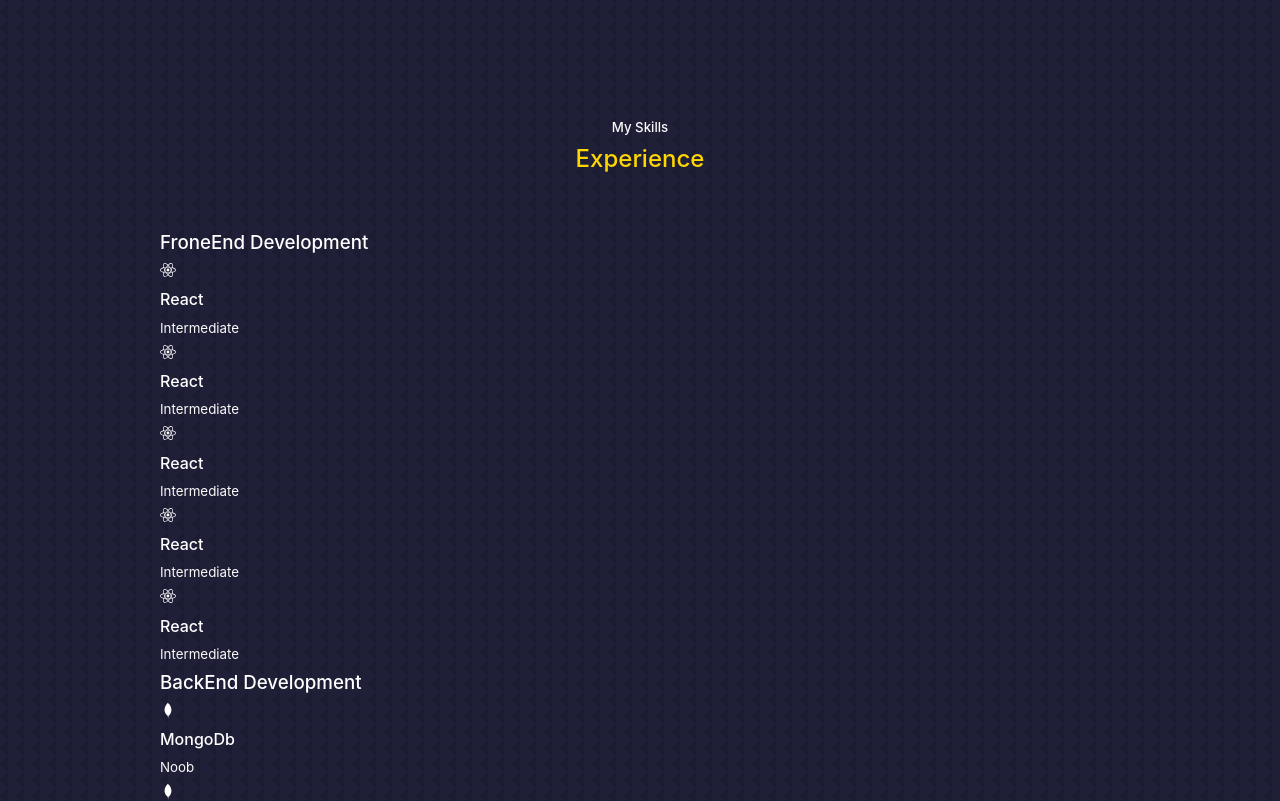
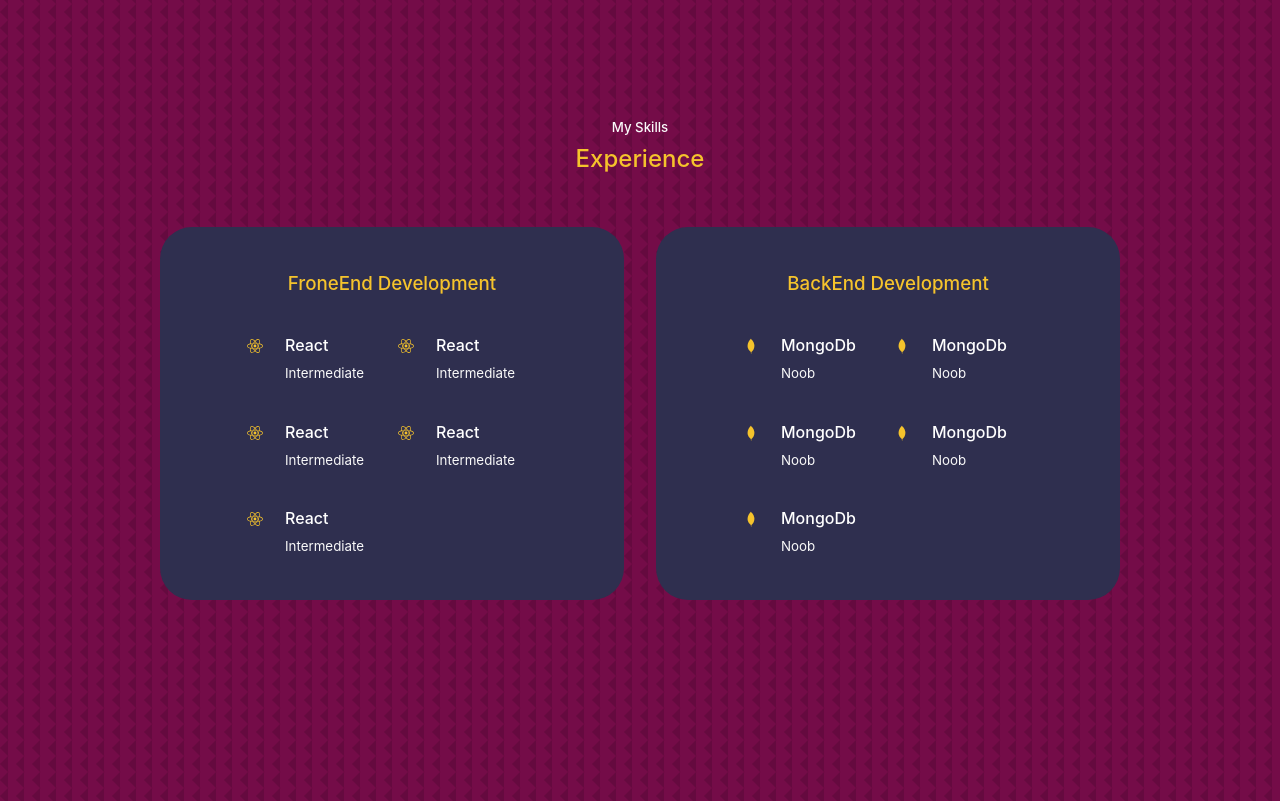
Before and after one commit to RajAdwaita/PortFolio, a React (Create React App) app in the folder portfolio/: page / in a window 1280 px wide. Shown: the part 1740-2541 px from the top of the page. Built offline with nearby package versions, Linux system fonts and the light colour scheme.

Commit message:
Started mq in experience section

```diff
--- a/portfolio/src/Components/experience/Experience.jsx
+++ b/portfolio/src/Components/experience/Experience.jsx
@@ -9,63 +9,84 @@
             <h5>My Skills</h5>
             <h2>Experience</h2>
 
-            <div className="container container_experience">
+            <div className="container experience_container">
                 <div className="experience_frontend">
                     <h3>FroneEnd Development</h3>
                     <div className="experience_content">
                         <article className='experience_details'>
-                            <FaReact />
+                            <FaReact className='experience_details_icon' />
+                            <div>
                                 <h4>React</h4>
                                 <small className='text-light'>Intermediate</small>
+                            </div>
                         </article>
                         <article className='experience_details'>
-                            <FaReact />
+                            <FaReact className='experience_details_icon' />
+                            <div>
                                 <h4>React</h4>
                                 <small className='text-light'>Intermediate</small>
+                            </div>
                         </article>
                         <article className='experience_details'>
-                            <FaReact />
+                            <FaReact className='experience_details_icon' />
+                            <div>
                                 <h4>React</h4>
                                 <small className='text-light'>Intermediate</small>
+                            </div>
                         </article>
                         <article className='experience_details'>
-                            <FaReact />
+                            <FaReact className='experience_details_icon' />
+                            <div>
                                 <h4>React</h4>
                                 <small className='text-light'>Intermediate</small>
+                            </div>
                         </article>
                         <article className='experience_details'>
-                            <FaReact />
+                            <FaReact className='experience_details_icon' />
+                            <div>
                                 <h4>React</h4>
                                 <small className='text-light'>Intermediate</small>
+                            </div>
                         </article>
 
+                    </div>
                 </div>
                 <div className="experience_backend">
                     <h3>BackEnd Development</h3><div className="experience_content">
                         <article className='experience_details'>
-                                <DiMongodb />
+                            <DiMongodb className='experience_details_icon' />
+                            <div>
                                 <h4>MongoDb</h4>
                                 <small className='text-light'>Noob</small>
+                            </div>
                         </article>
                         <article className='experience_details'>
-                                <DiMongodb />
+                            <DiMongodb className='experience_details_icon' />
+                            <div>
                                 <h4>MongoDb</h4>
                                 <small className='text-light'>Noob</small>
+                            </div>
                         </article>
                         <article className='experience_details'>
-                                <DiMongodb />
+                            <DiMongodb className='experience_details_icon' />
+                            <div>
                                 <h4>MongoDb</h4>
                                 <small className='text-light'>Noob</small>
+                            </div>
                         </article>
                         <article className='experience_details'>
-                                <DiMongodb />
+                            <DiMongodb className='experience_details_icon' />
+                            <div>
                                 <h4>MongoDb</h4>
                                 <small className='text-light'>Noob</small>
+                            </div>
                         </article>
                         <article className='experience_details'>
-                                <DiMongodb />
+                            <DiMongodb className='experience_details_icon' />
+                            <div>
                                 <h4>MongoDb</h4>
                                 <small className='text-light'>Noob</small>
+                            </div>
                         </article>
 
 
@@ -73,7 +94,7 @@
                     </div>
 
                 </div>
-                </div>
+
             </div>
         </section>
     )
--- a/portfolio/src/Components/experience/experience.css
+++ b/portfolio/src/Components/experience/experience.css
@@ -0,0 +1,60 @@
+.experience_container {
+    display: grid;
+    grid-template-columns: 1fr 1fr;
+    gap: 2rem;
+}
+
+.experience_container>div {
+    background: var(--color-bg-variant);
+    padding: 2.5rem 5rem;
+    border-radius: 2rem;
+    border: 1px solid transparent;
+    transition: var(--transition);
+}
+
+.experience_container>div:hover {
+    background: transparent;
+    border: 1px solid var(--color-bg-variant);
+}
+
+
+.experience_container>div h3 {
+    text-align: center;
+    margin-bottom: 2rem;
+    color: var(--color-primary);
+}
+
+.experience_content {
+    display: grid;
+    grid-template-columns: 1fr 1fr;
+    row-gap: 2rem;
+}
+
+.experience_details {
+    display: flex;
+    gap: 1rem;
+}
+
+.experience_details_icon {
+    margin: 6px;
+    color: var(--color-primary);
+}
+
+@media screen and (max-width: 1024px) {
+    .experience_container {
+        grid-template-columns: 1fr;
+        /* gap: 0; */
+    }
+
+    .experience_container>div {
+        width: 80%;
+        padding: 2rem;
+        margin: 0 auto;
+    }
+
+    .experience_content {
+        padding: 1rem;
+    }
+}
+
+@media screen and (max-width: 600px) {}
--- a/portfolio/src/index.css
+++ b/portfolio/src/index.css
@@ -27,10 +27,10 @@
 }
 
 :root {
-  --color-bg: #1f1f38;
+  --color-bg: #740c48;
   --color-bg-variant: #2f2f4f;
-  --color-primary: #ffd700;
-  --color-primary-variant: #ffd700;
+  --color-primary: #F5C32C;
+  --color-primary-variant: #FCA61F;
   --color-white: #ffffff;
   --color-light: #fafafa;
   --transition: all 400ms ease;
```
Lines whose indentation alone changed are shown as unchanged.
